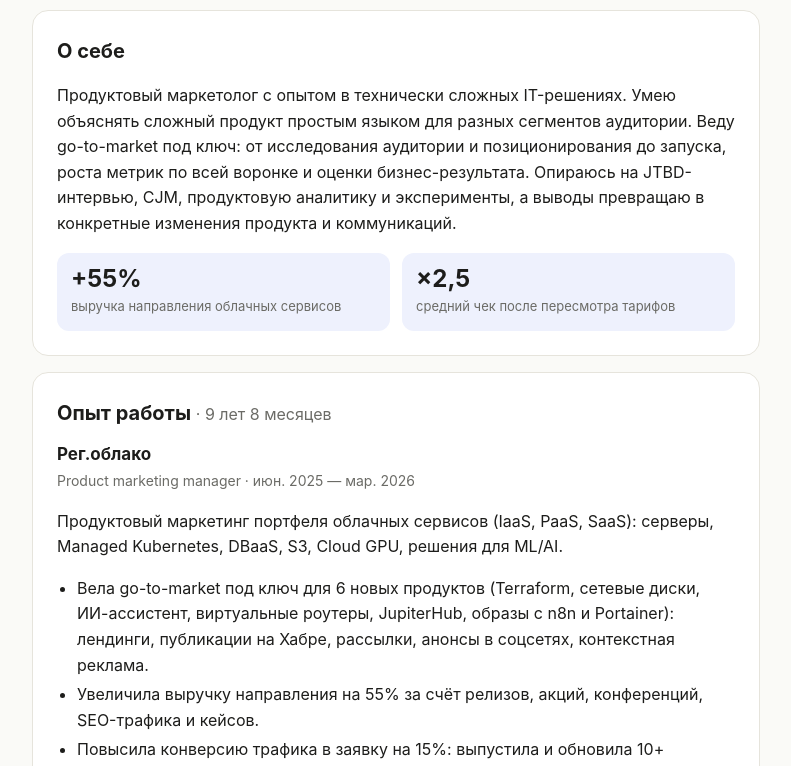
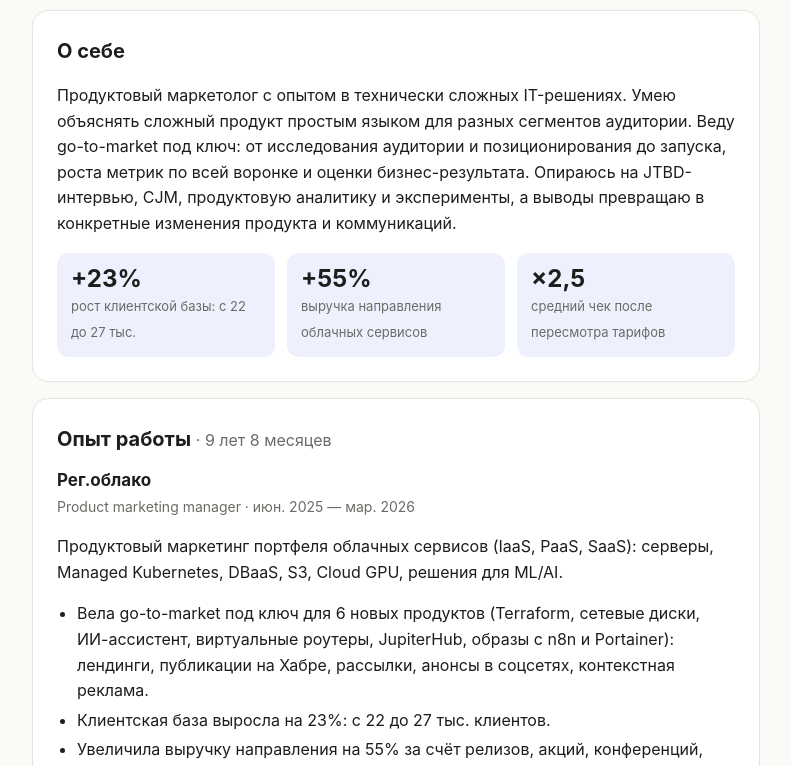
Before and after one commit to Dbelokon-cpu/resume, a plain HTML site: page index.html in a window 1280 px wide. Shown: the part 186-952 px from the top of the page, without its empty margins (244-1035 px from the left). Drawn offline with Linux system fonts and the light colour scheme.

Commit message:
Add customer growth result

```diff
--- a/index.html
+++ b/index.html
@@ -57,6 +57,7 @@ dd{margin:0}
   <h2>О себе</h2>
   <p>Продуктовый маркетолог с опытом в технически сложных IT-решениях. Умею объяснять сложный продукт простым языком для разных сегментов аудитории. Веду go-to-market под ключ: от исследования аудитории и позиционирования до запуска, роста метрик по всей воронке и оценки бизнес-результата. Опираюсь на JTBD-интервью, CJM, продуктовую аналитику и эксперименты, а выводы превращаю в конкретные изменения продукта и коммуникаций.</p>
   <div class="stats">
+    <div class="stat"><b>+23%</b><span>рост клиентской базы: с 22 до 27 тыс.</span></div>
     <div class="stat"><b>+55%</b><span>выручка направления облачных сервисов</span></div>
     <div class="stat"><b>×2,5</b><span>средний чек после пересмотра тарифов</span></div>
   </div>
@@ -71,6 +72,7 @@ dd{margin:0}
     <p>Продуктовый маркетинг портфеля облачных сервисов (IaaS, PaaS, SaaS): серверы, Managed Kubernetes, DBaaS, S3, Cloud GPU, решения для ML/AI.</p>
     <ul>
       <li>Вела go-to-market под ключ для 6 новых продуктов (Terraform, сетевые диски, ИИ-ассистент, виртуальные роутеры, JupiterHub, образы с n8n и Portainer): лендинги, публикации на Хабре, рассылки, анонсы в соцсетях, контекстная реклама.</li>
+      <li>Клиентская база выросла на 23%: с 22 до 27 тыс. клиентов.</li>
       <li>Увеличила выручку направления на 55% за счёт релизов, акций, конференций, SEO-трафика и кейсов.</li>
       <li>Повысила конверсию трафика в заявку на 15%: выпустила и обновила 10+ лендингов, добавила промоблоки с акциями и онлайн-чат.</li>
       <li>Запустила вебинары как новый канал лидогенерации: от выбора темы и спикеров до анализа каналов привлечения, опроса участников и оценки продаж после эфира.</li>
```
